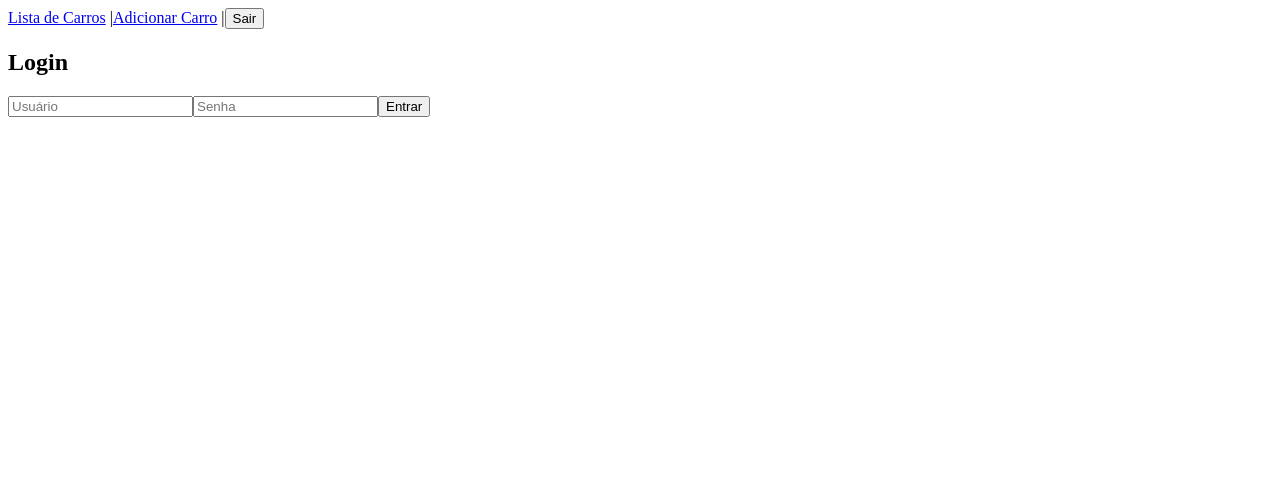
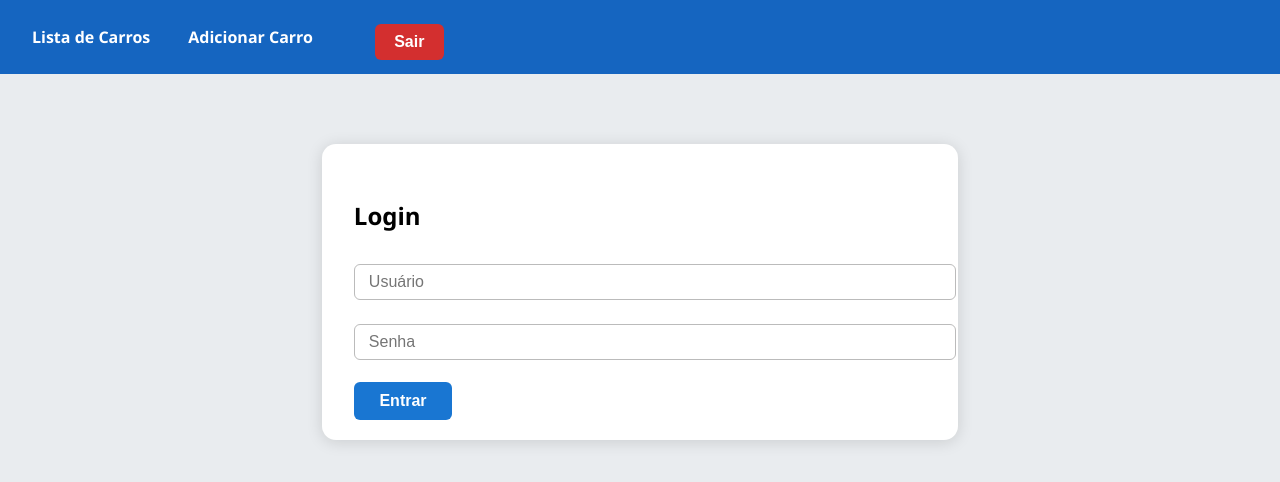
Before and after one commit to AntonioPassetoA/projeto-carros, a React (Create React App) app in the folder frontend/: page /login in a window 1280 px wide. Shown: the top 482 px of the page. Built offline with nearby package versions, Linux system fonts and the light colour scheme; sample sign-in values are in the browser's storage.

Commit message:
Atualização
AJUSTE NO HTML E CSS NO WEBSITE, DEIXAMOS UM SITE MAIS AMIGAVEL PARA O PUBLICO

```diff
--- a/frontend/src/components/NavBar.js
+++ b/frontend/src/components/NavBar.js
@@ -1,6 +1,7 @@
-
 import React from "react";
 import { Link, useNavigate } from "react-router-dom";
+import "../styles.css";
+
 
 function NavBar() {
   const navigate = useNavigate();
@@ -12,12 +13,12 @@ function NavBar() {
   };
 
   return (
-    <nav>
+    <nav className="navbar">
       {token && (
         <>
-          <Link to="/cars">Lista de Carros</Link> |
-          <Link to="/add-car">Adicionar Carro</Link> |
-          <button onClick={logout}>Sair</button>
+          <Link className="nav-link" to="/cars">Lista de Carros</Link>
+          <Link className="nav-link" to="/add-car">Adicionar Carro</Link>
+          <button className="btn-logout" onClick={logout}>Sair</button>
         </>
       )}
     </nav>
--- a/frontend/src/pages/AddCarPage.js
+++ b/frontend/src/pages/AddCarPage.js
@@ -1,6 +1,8 @@
-
 import React, { useState } from "react";
 import axios from "axios";
+import "../styles.css";
+
+
 
 function AddCarPage() {
   const [marca, setMarca] = useState("");
@@ -25,15 +27,31 @@ function AddCarPage() {
   };
 
   return (
-    <div>
-      <h2>Adicionar Carro</h2>
-      {msg && <div style={{ color: "green" }}>{msg}</div>}
-      {erro && <div style={{ color: "red" }}>{erro}</div>}
-      <form onSubmit={handleAdd}>
-        <input value={marca} onChange={e => setMarca(e.target.value)} placeholder="Marca" />
-        <input value={modelo} onChange={e => setModelo(e.target.value)} placeholder="Modelo" />
-        <input value={ano} onChange={e => setAno(e.target.value)} placeholder="Ano" type="number" />
-        <button type="submit">Adicionar</button>
+    <div className="center-container">
+      <form className="card" onSubmit={handleAdd}>
+        <h2>Adicionar Carro</h2>
+        {msg && <div className="msg-sucesso">{msg}</div>}
+        {erro && <div className="msg-erro">{erro}</div>}
+        <input
+          className="input"
+          value={marca}
+          onChange={e => setMarca(e.target.value)}
+          placeholder="Marca"
+        />
+        <input
+          className="input"
+          value={modelo}
+          onChange={e => setModelo(e.target.value)}
+          placeholder="Modelo"
+        />
+        <input
+          className="input"
+          value={ano}
+          onChange={e => setAno(e.target.value)}
+          placeholder="Ano"
+          type="number"
+        />
+        <button className="btn" type="submit">Adicionar</button>
       </form>
     </div>
   );
--- a/frontend/src/pages/CarListPage.js
+++ b/frontend/src/pages/CarListPage.js
@@ -1,6 +1,8 @@
-
 import React, { useEffect, useState } from "react";
 import axios from "axios";
+import "../styles.css";
+
+
 
 function CarListPage() {
   const [cars, setCars] = useState([]);
@@ -21,14 +23,29 @@ function CarListPage() {
   }, []);
 
   return (
-    <div>
-      <h2>Lista de Carros</h2>
-      {erro && <div style={{ color: "red" }}>{erro}</div>}
-      <ul>
-        {cars.map(car => (
-          <li key={car.id}>{car.marca} - {car.modelo} - {car.ano}</li>
-        ))}
-      </ul>
+    <div className="center-container">
+      <div className="card" style={{ minWidth: 380 }}>
+        <h2>Lista de Carros</h2>
+        {erro && <div className="msg-erro">{erro}</div>}
+        <table className="tabela-carros">
+          <thead>
+            <tr>
+              <th>Marca</th>
+              <th>Modelo</th>
+              <th>Ano</th>
+            </tr>
+          </thead>
+          <tbody>
+            {cars.map(car => (
+              <tr key={car.id}>
+                <td>{car.marca}</td>
+                <td>{car.modelo}</td>
+                <td>{car.ano}</td>
+              </tr>
+            ))}
+          </tbody>
+        </table>
+      </div>
     </div>
   );
 }
--- a/frontend/src/pages/LoginPage.js
+++ b/frontend/src/pages/LoginPage.js
@@ -1,7 +1,9 @@
-
 import React, { useState } from "react";
 import axios from "axios";
 import { useNavigate } from "react-router-dom";
+import "../styles.css";
+
+
 
 function LoginPage() {
   const [username, setUsername] = useState("");
@@ -22,13 +24,24 @@ function LoginPage() {
   };
 
   return (
-    <div>
-      <h2>Login</h2>
-      {erro && <div style={{ color: "red" }}>{erro}</div>}
-      <form onSubmit={handleLogin}>
-        <input value={username} onChange={e => setUsername(e.target.value)} placeholder="Usuário" />
-        <input type="password" value={password} onChange={e => setPassword(e.target.value)} placeholder="Senha" />
-        <button type="submit">Entrar</button>
+    <div className="center-container">
+      <form className="card" onSubmit={handleLogin}>
+        <h2>Login</h2>
+        {erro && <div className="msg-erro">{erro}</div>}
+        <input
+          className="input"
+          value={username}
+          onChange={e => setUsername(e.target.value)}
+          placeholder="Usuário"
+        />
+        <input
+          className="input"
+          type="password"
+          value={password}
+          onChange={e => setPassword(e.target.value)}
+          placeholder="Senha"
+        />
+        <button className="btn" type="submit">Entrar</button>
       </form>
     </div>
   );
--- /dev/null
+++ b/frontend/src/styles.css
@@ -0,0 +1,102 @@
+body {
+  background: #e9ecef;
+  margin: 0;
+  font-family: 'Segoe UI', Arial, sans-serif;
+}
+
+.center-container {
+  display: flex;
+  flex-direction: column;
+  align-items: center;
+  margin-top: 70px;
+}
+
+.card {
+  background: #fff;
+  border-radius: 14px;
+  box-shadow: 0 2px 16px 0 #0002;
+  padding: 2.2rem 2rem 1.2rem 2rem;
+  min-width: 320px;
+  margin-bottom: 30px;
+}
+
+.input {
+  width: 100%;
+  padding: 8px 14px;
+  margin: 12px 0;
+  border: 1px solid #bbb;
+  border-radius: 6px;
+  font-size: 1rem;
+}
+
+.btn, .btn-logout {
+  background: #1976d2;
+  color: #fff;
+  border: none;
+  padding: 0.65rem 1.6rem;
+  border-radius: 6px;
+  cursor: pointer;
+  font-weight: bold;
+  margin-top: 10px;
+  font-size: 1rem;
+  transition: background .2s;
+}
+
+.btn:hover, .btn-logout:hover {
+  background: #115293;
+}
+
+.msg-erro {
+  color: #d32f2f;
+  margin-bottom: 10px;
+  font-weight: bold;
+}
+
+.msg-sucesso {
+  color: #388e3c;
+  margin-bottom: 10px;
+  font-weight: bold;
+}
+
+.tabela-carros {
+  width: 100%;
+  border-collapse: collapse;
+  margin-top: 18px;
+}
+
+.tabela-carros th, .tabela-carros td {
+  border: 1px solid #bbb;
+  padding: 7px 12px;
+  text-align: left;
+}
+
+.tabela-carros th {
+  background: #f5f5f5;
+}
+
+.navbar {
+  background: #1565c0;
+  padding: 14px 32px;
+  display: flex;
+  align-items: center;
+  gap: 22px;
+  margin-bottom: 0;
+  min-height: 44px;
+}
+
+.nav-link {
+  color: #fff;
+  text-decoration: none;
+  font-weight: bold;
+  margin-right: 16px;
+  font-size: 1rem;
+  transition: color .2s;
+}
+.nav-link:hover {
+  color: #e3f2fd;
+}
+.btn-logout {
+  background: #d32f2f;
+  margin-left: 24px;
+  padding: 0.55rem 1.2rem;
+}
```
Also changed, not shown: 2 other files (tests, documents, lock files or other folders).
